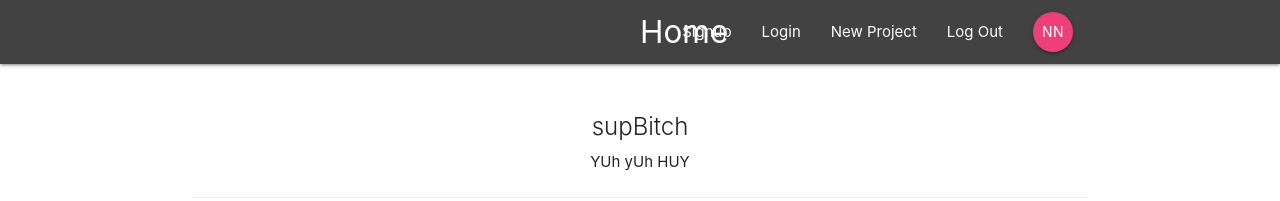
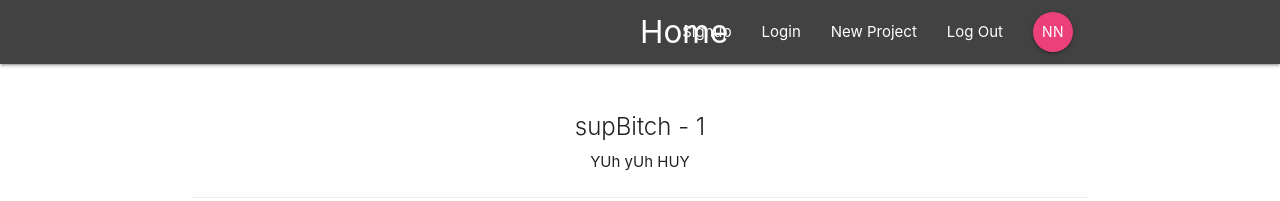
Before and after one commit to Nakanz/ReactFirestoreIntro, a React (Create React App) app in the folder client/: page /project/1 in a window 1280 px wide. Shown: the top 201 px of the page. Built offline with nearby package versions, Linux system fonts and the light colour scheme.

Commit message:
Added props to ProjectDetails

```diff
--- a/client/src/components/projects/ProjectDetails.js
+++ b/client/src/components/projects/ProjectDetails.js
@@ -1,11 +1,12 @@
 import React from 'react'
 
-const ProjectDetails = () => {
+const ProjectDetails = (props) => {
+    const id = props.match.params.id;
     return (
         <div className="container section project-details">
             <div className="card z-depth-0">
                 <div className="card-content">
-                    <span className="card-title">supBitch</span>
+    <span className="card-title">supBitch - {id}</span>
                     <p>YUh yUh HUY</p>
                 </div>
                 <div className="card-action gret lighten-4 grey-text">
```
